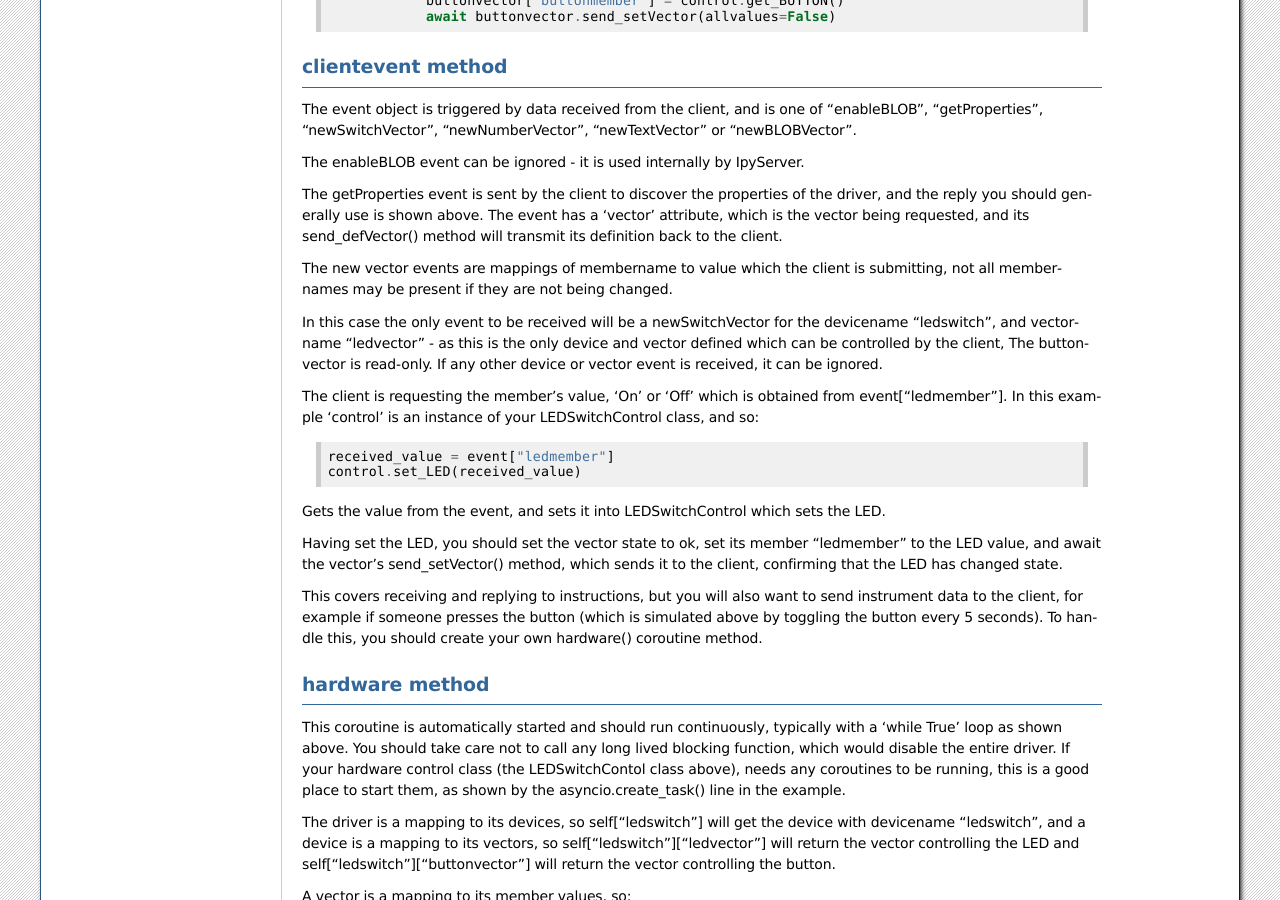
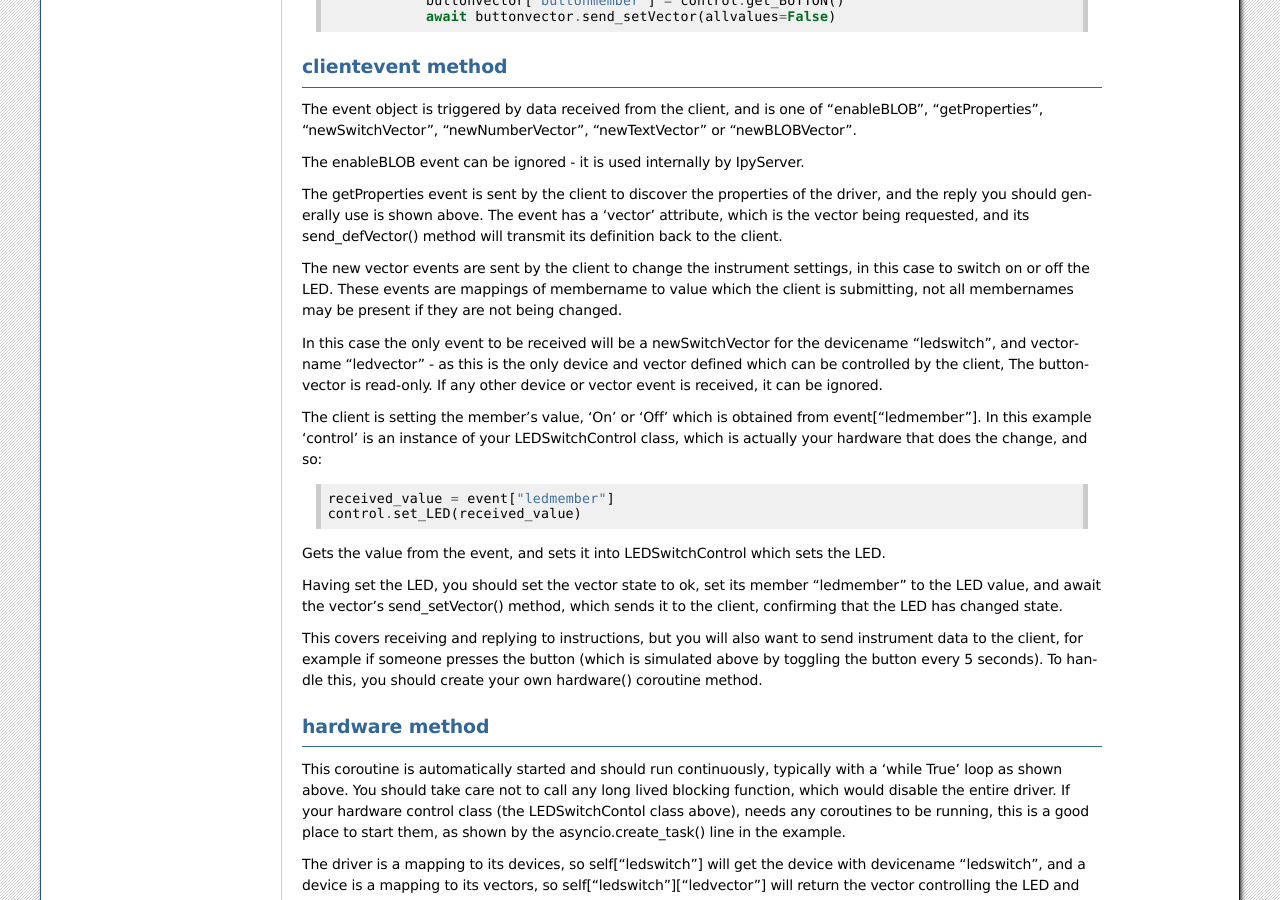
Before and after one commit to bernie-skipole/indipydriver, a Sphinx documentation site: the page built from docs/source/usage/summary.rst, in a window 1280 px wide and 900 px high, scrolled down 2010 px. Built offline with Sphinx 7.4.7, drawn with Linux system fonts in a browser that asks for light colours.

Commit message:
Documentation correction

```diff
--- a/docs/source/usage/summary.rst
+++ b/docs/source/usage/summary.rst
@@ -126,11 +126,11 @@ The enableBLOB event can be ignored - it is used internally by IpyServer.
 
 The getProperties event is sent by the client to discover the properties of the driver, and the reply you should generally use is shown above. The event has a 'vector' attribute, which is the vector being requested, and its send_defVector() method will transmit its definition back to the client.
 
-The new vector events are mappings of membername to value which the client is submitting, not all membernames may be present if they are not being changed.
+The new vector events are sent by the client to change the instrument settings, in this case to switch on or off the LED. These events are mappings of membername to value which the client is submitting, not all membernames may be present if they are not being changed.
 
 In this case the only event to be received will be a newSwitchVector for the devicename "ledswitch", and vectorname "ledvector" - as this is the only device and vector defined which can be controlled by the client, The buttonvector is read-only. If any other device or vector event is received, it can be ignored.
 
-The client is requesting the member's value, 'On' or 'Off' which is obtained from event["ledmember"]. In this example 'control' is an instance of your LEDSwitchControl class, and so::
+The client is setting the member's value, 'On' or 'Off' which is obtained from event["ledmember"]. In this example 'control' is an instance of your LEDSwitchControl class, which is actually your hardware that does the change, and so::
 
         received_value = event["ledmember"]
         control.set_LED(received_value)
```
